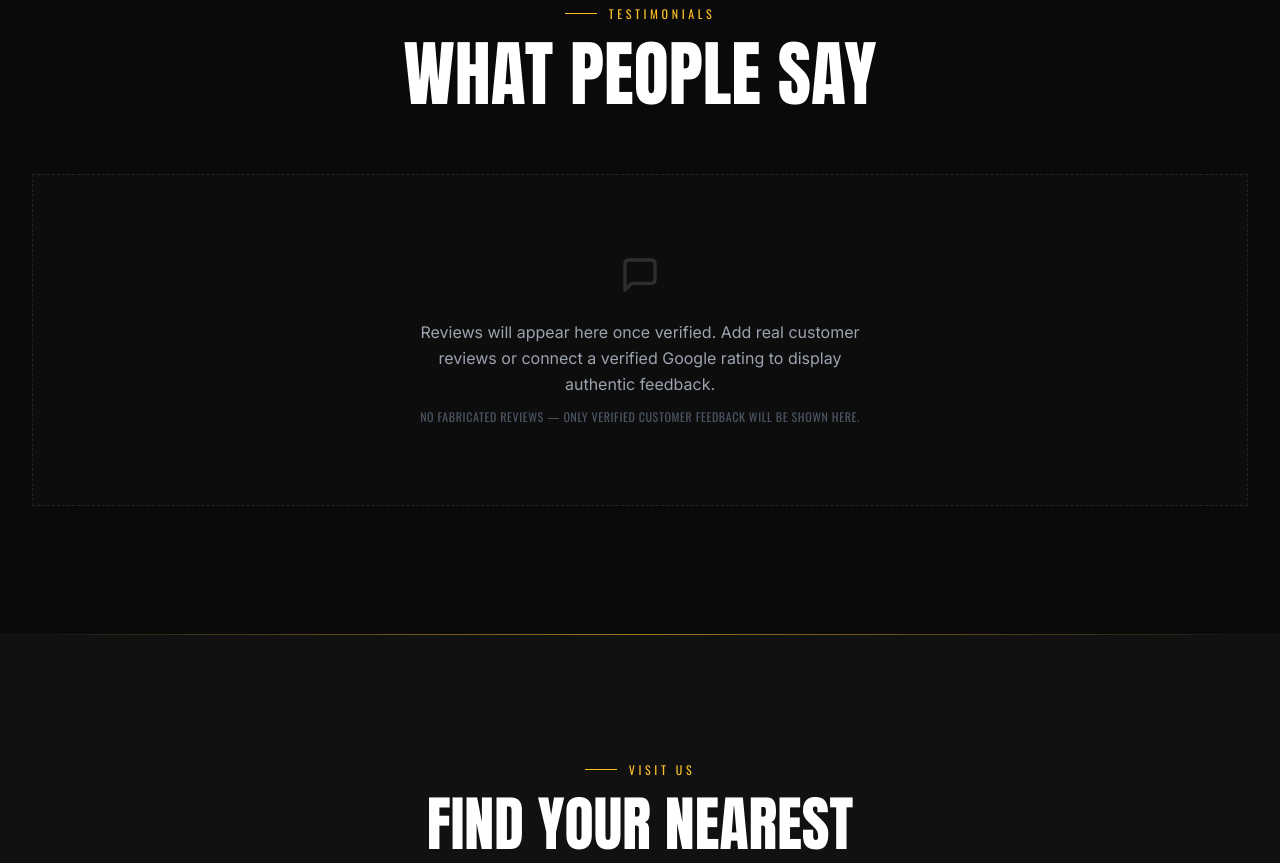
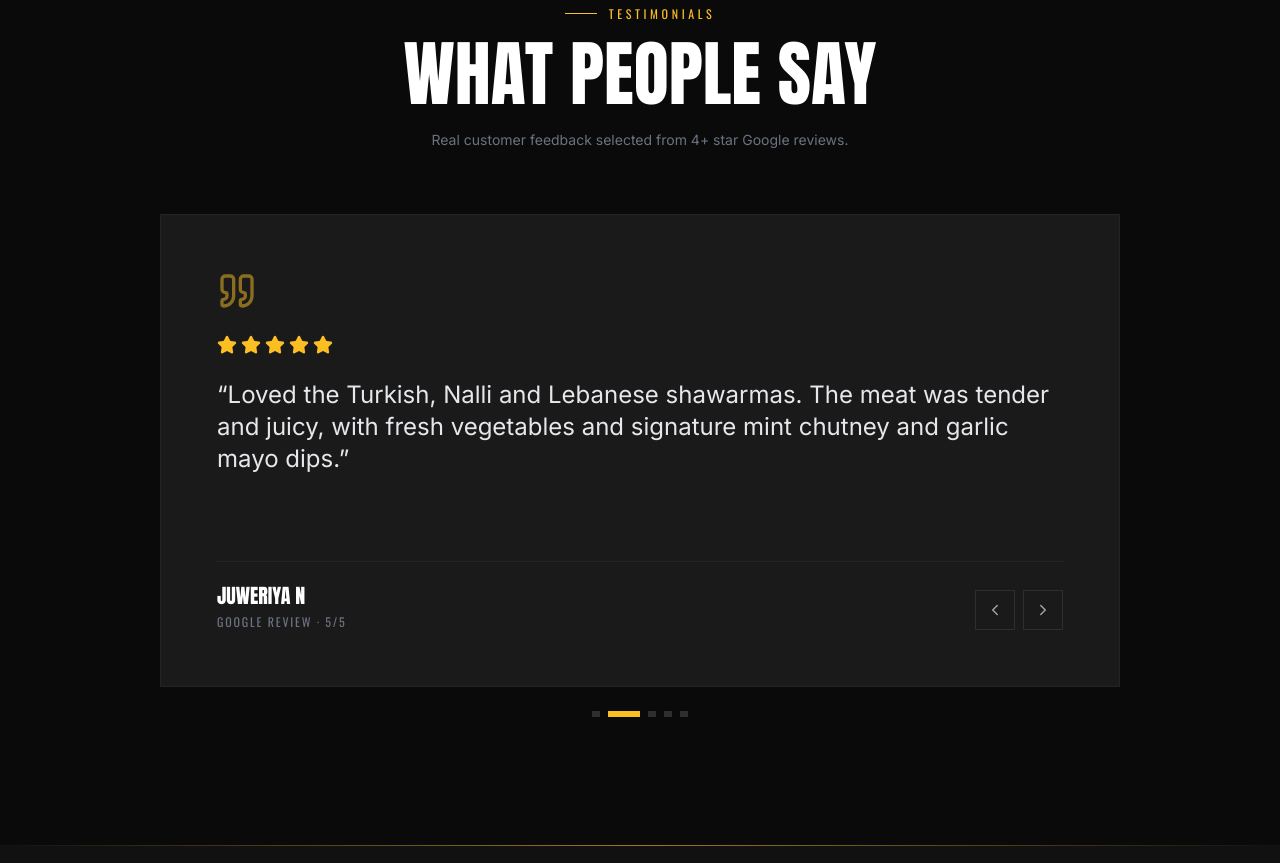
Before and after one commit to Waaaaaaahid/orhanshawarma, a React (Vite) app: page / in a window 1280 px wide. Shown: the part 6260-7123 px from the top of the page. Built offline with nearby package versions, Linux system fonts and the light colour scheme.

Commit message:
Add auto-sliding Google reviews carousel

```diff
--- a/src/components/Reviews.tsx
+++ b/src/components/Reviews.tsx
@@ -1,72 +1,56 @@
-import { Star, MessageSquare } from 'lucide-react';
-import { reviews, reviewsPlaceholder } from '@/data/restaurantData';
+import { Star, ChevronLeft, ChevronRight, Quote } from 'lucide-react';
+import { googleReviews } from '@/data/googleReviews';
 import { Reveal } from '@/components/Reveal';
 import { SectionLabel } from '@/components/SectionLabel';
+import { useEffect, useState } from 'react';
 
 export function Reviews() {
-  const hasReviews = reviews.length > 0;
+  const [active, setActive] = useState(0);
+
+  useEffect(() => {
+    if (googleReviews.length < 2) return;
+    const timer = window.setInterval(() => {
+      setActive((current) => (current + 1) % googleReviews.length);
+    }, 4000);
+    return () => window.clearInterval(timer);
+  }, []);
+
+  const review = googleReviews[active];
+  const goTo = (index: number) => setActive((index + googleReviews.length) % googleReviews.length);
 
   return (
-    <section
-      id="reviews"
-      className="relative overflow-hidden bg-ink-950 py-20 lg:py-32"
-    >
-      <div className="mx-auto max-w-7xl px-5 lg:px-8">
+    <section id="reviews" className="relative overflow-hidden bg-ink-950 py-20 lg:py-32">
+      <div className="mx-auto max-w-5xl px-5 lg:px-8">
         <Reveal className="text-center">
-          <SectionLabel className="mb-4 justify-center">
-            Testimonials
-          </SectionLabel>
-          <h2 className="font-display text-5xl uppercase leading-[0.9] text-white sm:text-6xl lg:text-7xl">
-            What People Say
-          </h2>
+          <SectionLabel className="mb-4 justify-center">Testimonials</SectionLabel>
+          <h2 className="font-display text-5xl uppercase leading-[0.9] text-white sm:text-6xl lg:text-7xl">What People Say</h2>
+          <p className="mx-auto mt-5 max-w-xl text-sm text-gray-500">Real customer feedback selected from 4+ star Google reviews.</p>
         </Reveal>
 
-        {hasReviews ? (
-          <div className="mt-12 grid gap-6 md:grid-cols-2 lg:mt-16 lg:grid-cols-3">
-            {reviews.map((review, i) => (
-              <Reveal key={review.id} delay={i * 80}>
-                <div className="flex h-full flex-col border border-ink-700 bg-ink-800 p-6 transition-colors hover:border-gold-400/40 lg:p-8">
-                  <div className="flex gap-1">
-                    {Array.from({ length: 5 }).map((_, idx) => (
-                      <Star
-                        key={idx}
-                        size={18}
-                        className={
-                          idx < review.rating
-                            ? 'fill-gold-400 text-gold-400'
-                            : 'text-ink-600'
-                        }
-                      />
-                    ))}
-                  </div>
-                  <p className="mt-4 flex-1 text-base leading-relaxed text-gray-300">
-                    &ldquo;{review.text}&rdquo;
-                  </p>
-                  <div className="mt-6 border-t border-ink-700 pt-4">
-                    <p className="font-display text-lg uppercase text-white">
-                      {review.author}
-                    </p>
-                    <p className="mt-1 font-condensed text-xs uppercase tracking-wider text-gray-500">
-                      {review.source}
-                    </p>
-                  </div>
+        <Reveal delay={100}>
+          <div className="relative mt-12 lg:mt-16">
+            <div className="border border-ink-700 bg-ink-800 p-7 sm:p-10 lg:p-14">
+              <Quote className="h-10 w-10 text-gold-400/50" />
+              <div className="mt-6 flex gap-1" aria-label={`${review.rating} out of 5 stars`}>
+                {Array.from({ length: 5 }).map((_, index) => <Star key={index} size={20} className="fill-gold-400 text-gold-400" />)}
+              </div>
+              <p className="mt-6 min-h-[150px] text-lg leading-relaxed text-gray-200 sm:text-xl lg:text-2xl">“{review.text}”</p>
+              <div className="mt-8 flex items-end justify-between border-t border-ink-700 pt-5">
+                <div>
+                  <p className="font-display text-xl uppercase text-white">{review.author}</p>
+                  <p className="mt-1 font-condensed text-xs uppercase tracking-[0.15em] text-gray-500">{review.source}</p>
                 </div>
-              </Reveal>
-            ))}
+                <div className="hidden gap-2 sm:flex">
+                  <button type="button" onClick={() => goTo(active - 1)} aria-label="Previous review" className="border border-ink-600 p-2.5 text-gray-400 transition-colors hover:border-gold-400 hover:text-gold-400"><ChevronLeft size={18} /></button>
+                  <button type="button" onClick={() => goTo(active + 1)} aria-label="Next review" className="border border-ink-600 p-2.5 text-gray-400 transition-colors hover:border-gold-400 hover:text-gold-400"><ChevronRight size={18} /></button>
+                </div>
+              </div>
+            </div>
+            <div className="mt-6 flex justify-center gap-2">
+              {googleReviews.map((item, index) => <button key={item.id} type="button" onClick={() => goTo(index)} aria-label={`Show review ${index + 1}`} className={`h-1.5 transition-all ${index === active ? 'w-8 bg-gold-400' : 'w-2 bg-ink-600'}`} />)}
+            </div>
           </div>
-        ) : (
-          <Reveal delay={100}>
-            <div className="mt-12 flex flex-col items-center justify-center border border-dashed border-ink-700 bg-ink-900/50 px-6 py-16 text-center lg:mt-16 lg:py-20">
-              <MessageSquare size={40} className="text-ink-600" />
-              <p className="mt-6 max-w-md text-base leading-relaxed text-gray-400">
-                {reviewsPlaceholder.message}
-              </p>
-              <p className="mt-3 font-condensed text-xs uppercase tracking-wider text-gray-600">
-                No fabricated reviews — only verified customer feedback will be shown here.
-              </p>
-            </div>
-          </Reveal>
-        )}
+        </Reveal>
       </div>
     </section>
   );
```
